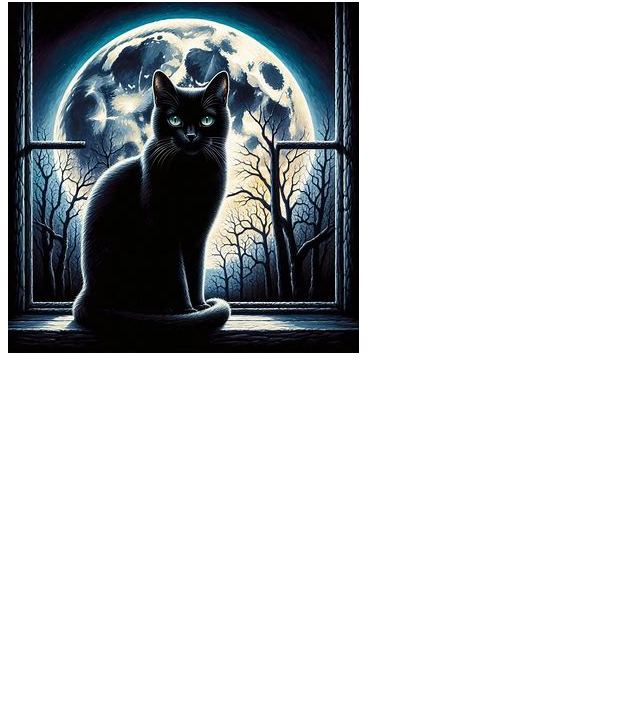
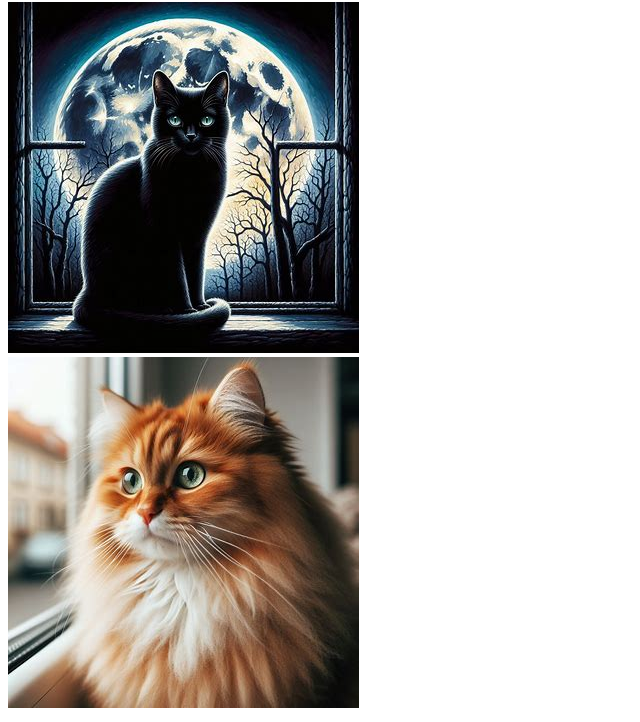
Before and after one commit to iamnits/Thelandingpage, a plain HTML site: page index.html in a window 1280 px wide. Shown: the part 78-800 px from the top of the page, without its empty margins (0-640 px from the left). Drawn offline with Linux system fonts and the light colour scheme.

Commit message:
added a new type of cat

```diff
--- a/index.html
+++ b/index.html
@@ -9,5 +9,6 @@
 <body>
     <h1> Header logo </h1>
     <div><img src="Images/Black_Cat.jpeg"></div>
+    <div><img src="Images/Ginger_Cat.jpeg"></div>
 </body>
 </html>
```
